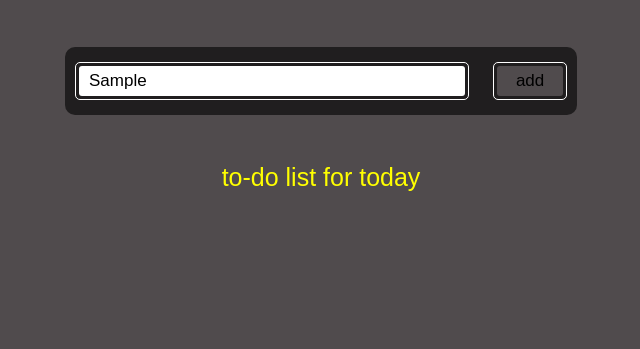
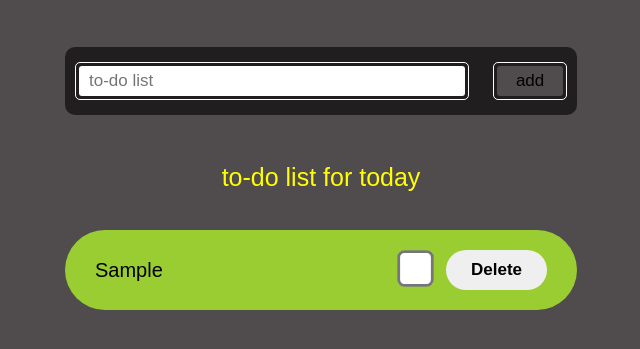
Before and after one commit to LoolZik/toDoList, a plain HTML site: page index.html in a window 1280 px wide. Both pictures are taken after typing "Sample" into the empty fields and a click on the button "add". Shown: the part 183-532 px from the top of the page, without its empty margins (319-959 px from the left). Drawn offline with Linux system fonts and the light colour scheme.

Commit message:
two commit

```diff
--- a/js/script.js
+++ b/js/script.js
@@ -5,74 +5,71 @@ const todo = document.querySelector('.todo-body');
 let todoList;
 !localStorage.todo ? todoList = [] : todoList = JSON.parse(localStorage.getItem('todo'));
 
-let todoItemElems = [];
+let todoListElems = [];
 
 function NewTodo(description) {
     this.description = description;
     this.completed = false;
 }
 
-const createTemplate = (newTodo, index) => {
+const createTodoItem = (newTodo, index) => {
     return `
     <div class="todo-item ${newTodo.completed ? 'checked' : ''}">
         <div class="todo-text">${newTodo.description}</div>
         <div class="buttons">
-            <input onclick='comleteTodo(${index})' class="todo-complete" type="checkbox" ${newTodo.completed ? 'checked' : ''}>
-            <button onclick='deleteTodo(${index})' class="todo-delete">Delete</button>
+            <input onclick='completedTodoItem(${index})' class="todo-complete" type="checkbox" ${newTodo.completed ? 'checked' : ''}>
+            <button onclick='deletedTodoItem(${index})' class="todo-delete">Delete</button>
         </div>
     </div>
     `;
 }
 
 const filterTodoList = () => {
-    const activTodoList = todoList.length && todoList.filter((item) => item.completed == false);
-    const comletedTodoList = todoList.length && todoList.filter((item) => item.completed == true);
-    todoList = [...activTodoList, ...comletedTodoList];
+    const activeTodoList = todoList.length && todoList.filter(item => item.completed == false);
+    const completedTodoList = todoList.length && todoList.filter(item => item.completed == true);
+    todoList = [...activeTodoList, ...completedTodoList];
 }
 
-const filHtmlList = () => {
+const fillHtmlList = () => {
     todo.innerHTML = '';
-    filterTodoList();
     if (todoList.length > 0) {
+        filterTodoList();
         todoList.forEach((item, index) => {
-            todo.innerHTML += createTemplate(item, index);
+            todo.innerHTML += createTodoItem(item, index);
         });
-        todoItemElems = document.querySelectorAll('.todo-item');
-
+        todoListElems = document.querySelectorAll('.todo-item');
     }
 }
 
-filHtmlList();
+fillHtmlList();
 
-const comleteTodo = index => {
-    todoList[index].completed = !todoList[index].completed;
-    if (todoList[index].completed) {
-        todoItemElems[index].classList.add('checked')
-    } else {
-        todoItemElems[index].classList.remove('checked')
-    }
-    updatelocal();
-    filHtmlList();
-}
-
-const updatelocal = () => {
+const updateLocal = () => {
     localStorage.setItem('todo', JSON.stringify(todoList));
 }
 
-addButton.addEventListener('click', () => {
+const completedTodoItem = index => {
+    todoList[index].completed = !todoList[index].completed;
+    if (todoList[index].completed) {
+        todoListElems[index].classList.add('checked')
+    } else {
+        todoListElems[index].classList.remove('checked')
+    }
+    updateLocal();
+    fillHtmlList();
+}
+
+addButton.addEventListener('click', function() {
     if (!addMessage.value) return;
+
     todoList.push(new NewTodo(addMessage.value));
-    updatelocal();
-    filHtmlList();
+    updateLocal();
+    fillHtmlList();
 
     addMessage.value = '';
 })
 
-const deleteTodo = index => {
-    todoItemElems[index].classList.add('delition')
-    setTimeout(() => {
-        todoList.splice(index, 1);
-    updatelocal();
-    filHtmlList();
-    }, 500)
+const deletedTodoItem = index => {
+    todoList.splice(index, 1);
+    updateLocal();
+    fillHtmlList();
 }
```
Also changed, not shown: index.html (line endings or trailing spaces).
